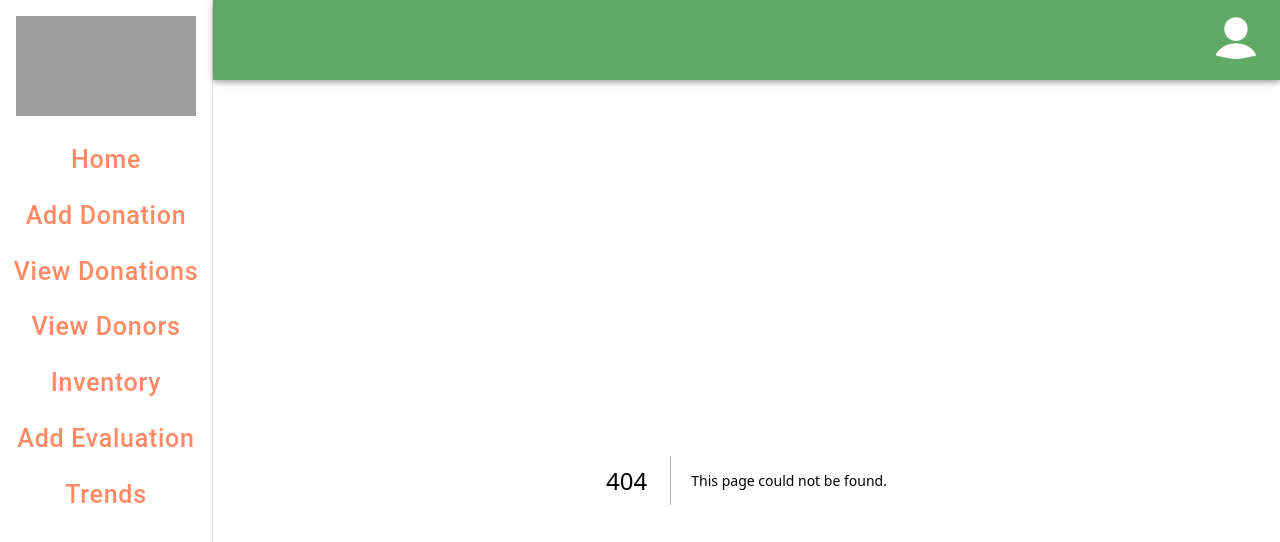
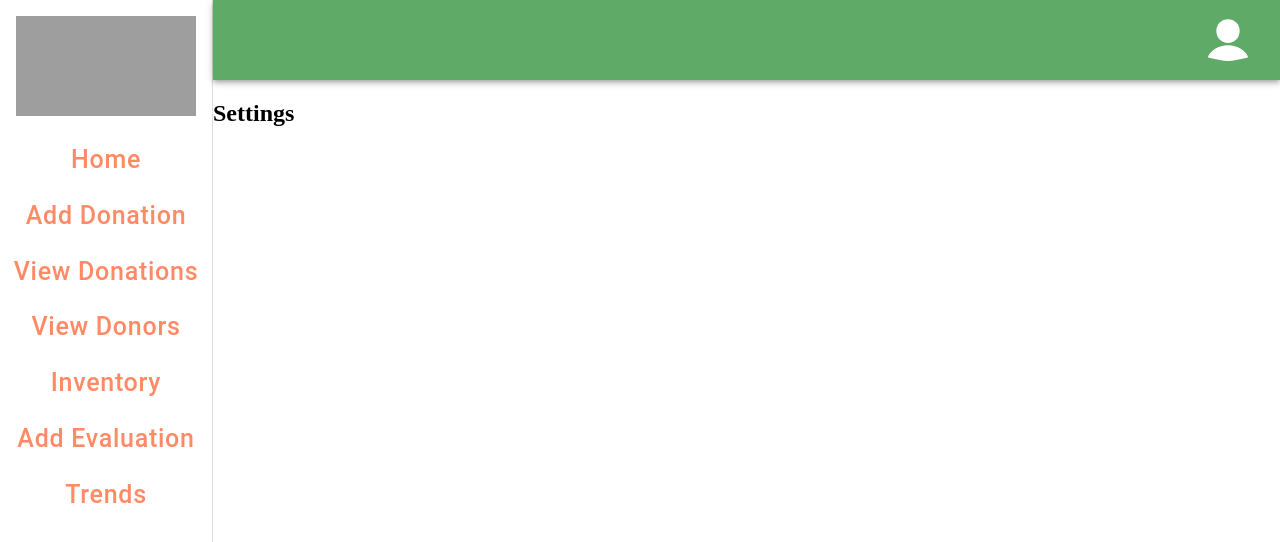
Before and after one commit to hack4impact-utk/mission-of-hope, a Next.js app: page /settings in a window 1280 px wide. Before the commit this address had no page. Shown: the top 542 px of the page. Built offline with nearby package versions, Linux system fonts and the light colour scheme; grey boxes are pictures that could not be loaded.

Commit message:
Added AccountMenu with login, settings, and logout options

```diff
--- /dev/null
+++ b/src/app/settings/page.tsx
@@ -0,0 +1,9 @@
+import SettingsView from '@/views/settingsView';
+
+export default function SettingsPage() {
+  return (
+    <>
+      <SettingsView></SettingsView>
+    </>
+  );
+}
--- /dev/null
+++ b/src/components/AccountMenu/index.tsx
@@ -0,0 +1,67 @@
+'use client';
+import { Button, Link, Menu, MenuItem } from '@mui/material';
+import { useState } from 'react';
+
+export default function AccountMenu() {
+  const [anchorEl, setAnchorEl] = useState<HTMLButtonElement | null>(null);
+
+  const handleClick = (event: React.MouseEvent<HTMLButtonElement>) => {
+    setAnchorEl(event.currentTarget);
+  };
+
+  const handleClose = () => {
+    setAnchorEl(null);
+  };
+
+  const handleNavigateToPages = () => {
+    // Navigate to the path
+    handleClose();
+  };
+
+  const handleLogout = () => {
+    // Handle logout logic here
+    handleClose();
+  };
+
+  return (
+    <>
+      <Button
+        aria-controls="account-menu"
+        aria-haspopup="true"
+        onClick={handleClick}
+      >
+        <svg
+          width="56"
+          height="57"
+          viewBox="0 0 56 57"
+          fill="none"
+          xmlns="http://www.w3.org/2000/svg"
+        >
+          <path
+            d="M47.1841 45.8055C47.7698 45.6813 48.1181 45.0723 47.8818 44.5222C46.5492 41.42 44.084 38.6901 40.784 36.6855C37.1165 34.4576 32.6228 33.25 28 33.25C23.3772 33.25 18.8836 34.4576 15.216 36.6855C11.916 38.6901 9.45082 41.42 8.11826 44.5222C7.88197 45.0723 8.23024 45.6813 8.81589 45.8055L19.6996 48.1143C25.1723 49.2752 30.8277 49.2752 36.3004 48.1143L47.1841 45.8055Z"
+            fill="white"
+          />
+          <ellipse cx="27.9999" cy="19" rx="11.6667" ry="11.875" fill="white" />
+        </svg>
+      </Button>
+      <Menu
+        id="account-menu"
+        anchorEl={anchorEl}
+        open={Boolean(anchorEl)}
+        onClose={handleClose}
+      >
+        <MenuItem onClick={handleNavigateToPages}>
+          <Link href="/signin" underline="none" color="#000">
+            Login
+          </Link>
+        </MenuItem>
+        <MenuItem onClick={handleNavigateToPages}>
+          <Link href="/settings" underline="none" color="#000">
+            Settings
+          </Link>
+        </MenuItem>
+        <MenuItem onClick={handleLogout}>Logout</MenuItem>
+      </Menu>
+    </>
+  );
+}
--- a/src/components/top-bar/index.tsx
+++ b/src/components/top-bar/index.tsx
@@ -1,6 +1,7 @@
 import React from 'react';
 
-import { AppBar, Link } from '@mui/material';
+import { AppBar } from '@mui/material';
+import AccountMenu from '../AccountMenu';
 
 const TopBar: React.FC = () => {
   return (
@@ -19,21 +20,7 @@ const TopBar: React.FC = () => {
         p: 2, // add some space between icon and bar
       }}
     >
-      <Link href="/signin">
-        <svg
-          width="56"
-          height="57"
-          viewBox="0 0 56 57"
-          fill="none"
-          xmlns="http://www.w3.org/2000/svg"
-        >
-          <path
-            d="M47.1841 45.8055C47.7698 45.6813 48.1181 45.0723 47.8818 44.5222C46.5492 41.42 44.084 38.6901 40.784 36.6855C37.1165 34.4576 32.6228 33.25 28 33.25C23.3772 33.25 18.8836 34.4576 15.216 36.6855C11.916 38.6901 9.45082 41.42 8.11826 44.5222C7.88197 45.0723 8.23024 45.6813 8.81589 45.8055L19.6996 48.1143C25.1723 49.2752 30.8277 49.2752 36.3004 48.1143L47.1841 45.8055Z"
-            fill="white"
-          />
-          <ellipse cx="27.9999" cy="19" rx="11.6667" ry="11.875" fill="white" />
-        </svg>
-      </Link>
+      <AccountMenu />
     </AppBar>
   );
 };
--- /dev/null
+++ b/src/views/settingsView/index.tsx
@@ -0,0 +1,7 @@
+export default function SettingsView() {
+  return (
+    <div>
+      <h1>Settings</h1>
+    </div>
+  );
+}
```
